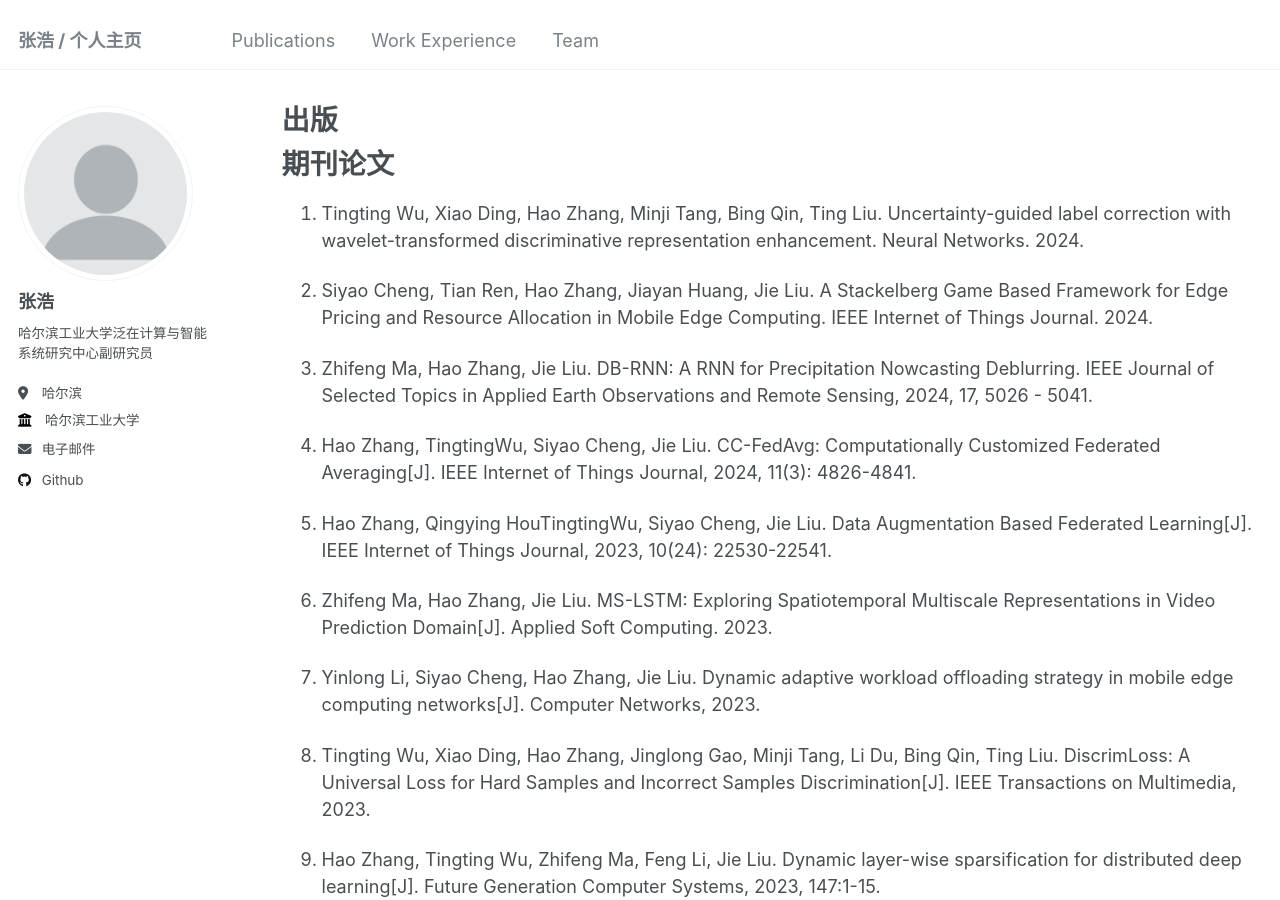
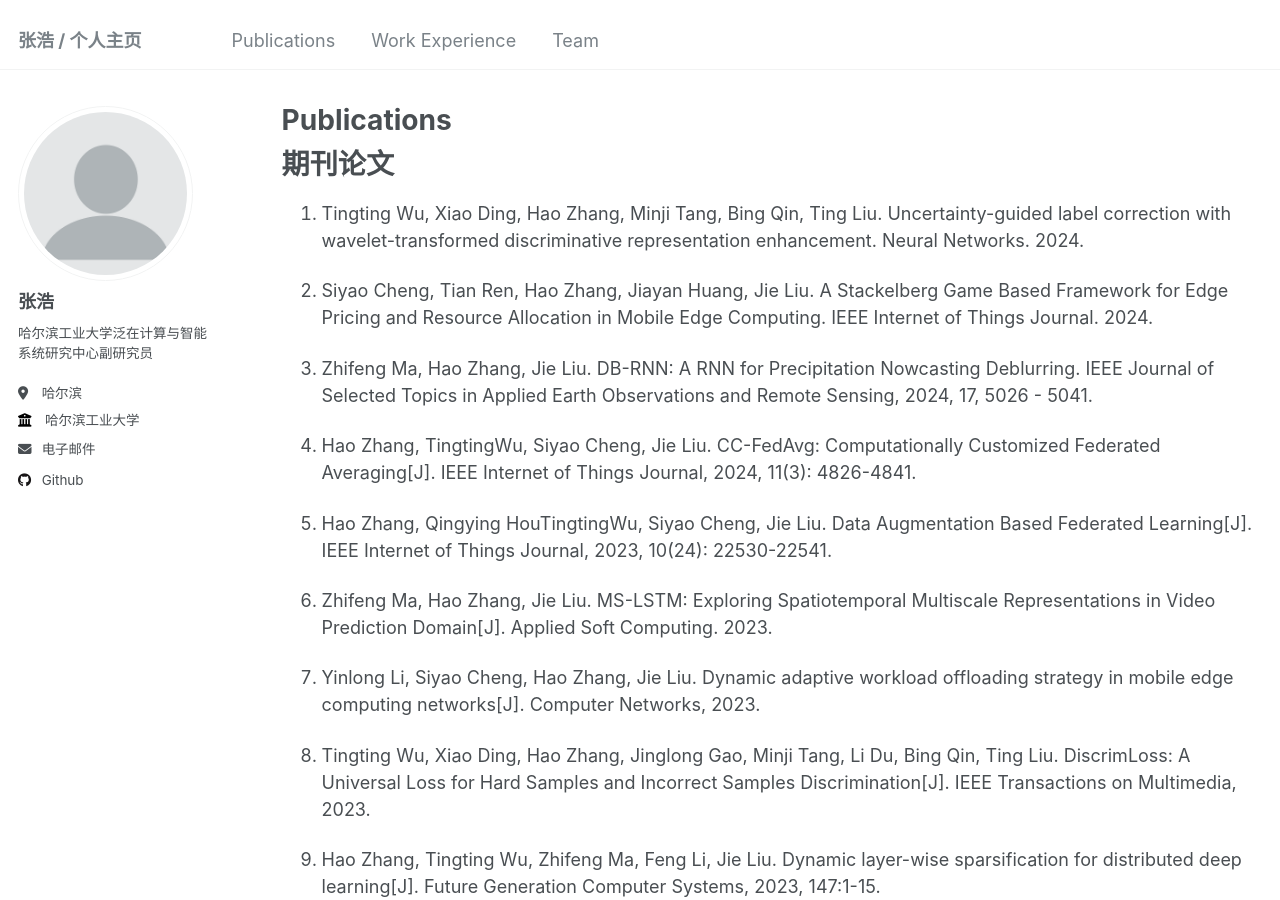
Before and after one commit to benjiachong/benjiachong.github.io, a Jekyll site: the page built from _pages/publication.md, in a window 1280 px wide and 900 px high. Built offline with Jekyll 4.4.1, drawn with Linux system fonts in a browser that asks for light colours.

Commit message:
Update publication.md

```diff
--- a/_pages/publication.md
+++ b/_pages/publication.md
@@ -1,6 +1,6 @@
 ---
 layout: archive
-title: "出版"
+title: "Publications"
 permalink: /publications/
 author_profile: true
 ---
```
